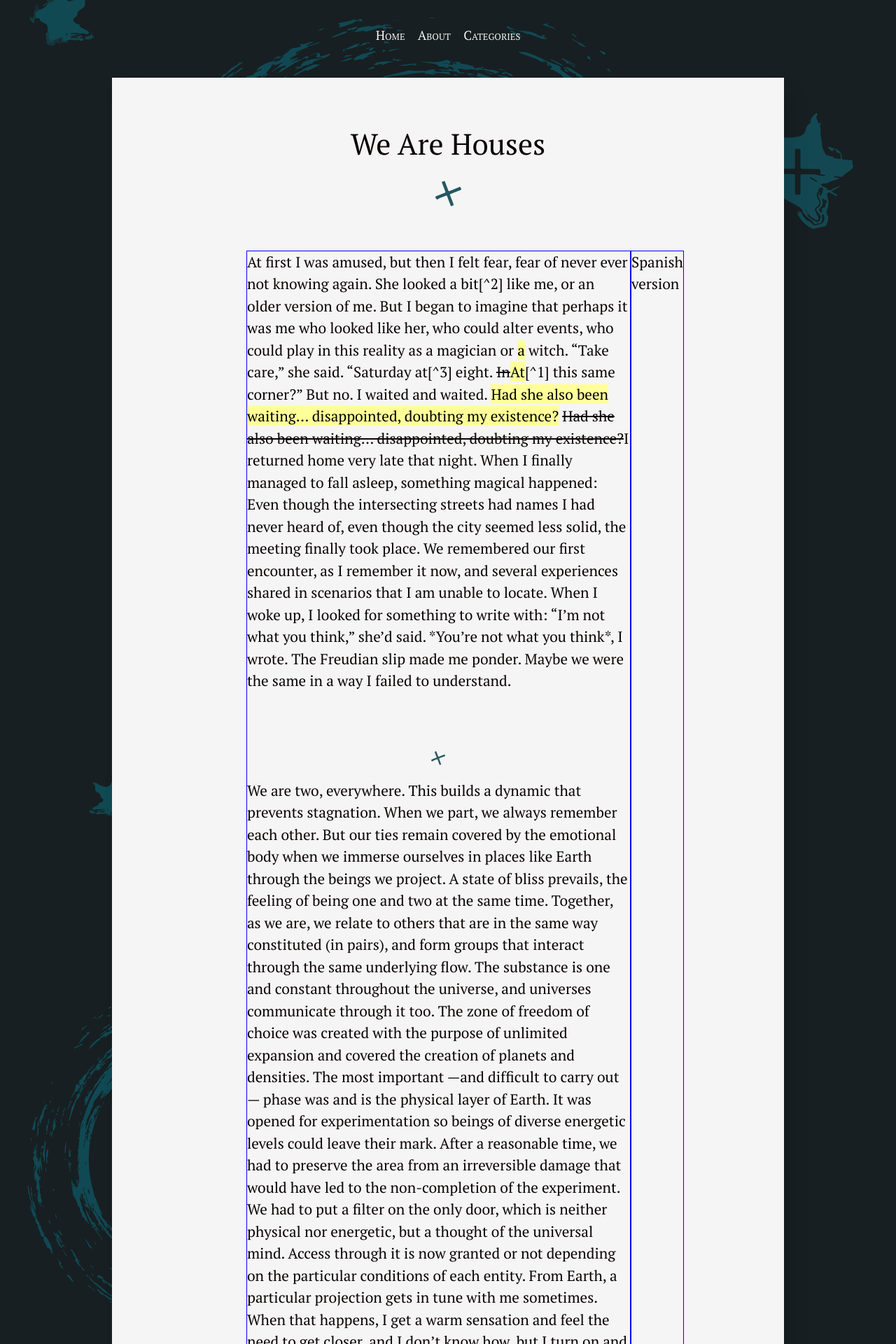
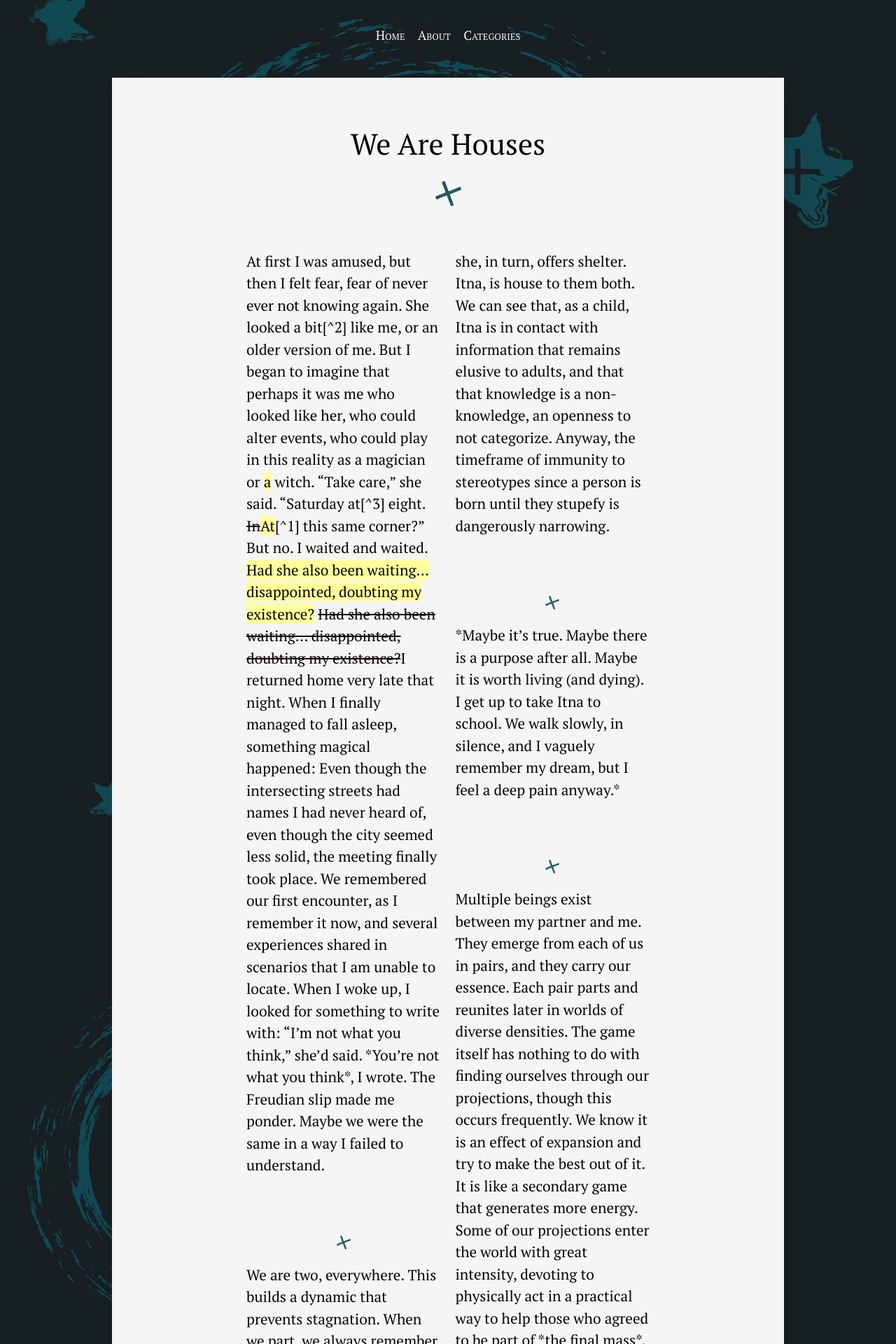
Before and after one commit to silvialohrmann/editorial, a Jekyll site: the page built from _posts/2022-11-18-we-are-houses.md, in a window 1280 px wide. Shown: the top 1920 px of the page at 70% size. Built offline with Jekyll 4.4.1, drawn with Linux system fonts in a browser that asks for light colours; our own code applies the rules of GitHub Pages for plain Markdown files.

Commit message:
Update _base.scss

```diff
--- a/_sass/_base.scss
+++ b/_sass/_base.scss
@@ -199,10 +199,7 @@ figcaption {
 
 /* TWO COLUMN FLEXBOX */
 .two-column {
-  display:flex;
-  flex-direction:row;
+  -webkit-column-count: 2;
+     -moz-column-count: 2;
+          column-count: 2;
 }
-.two-column div {
-  flex:1;
-  border:1px solid blue;
-}
```
